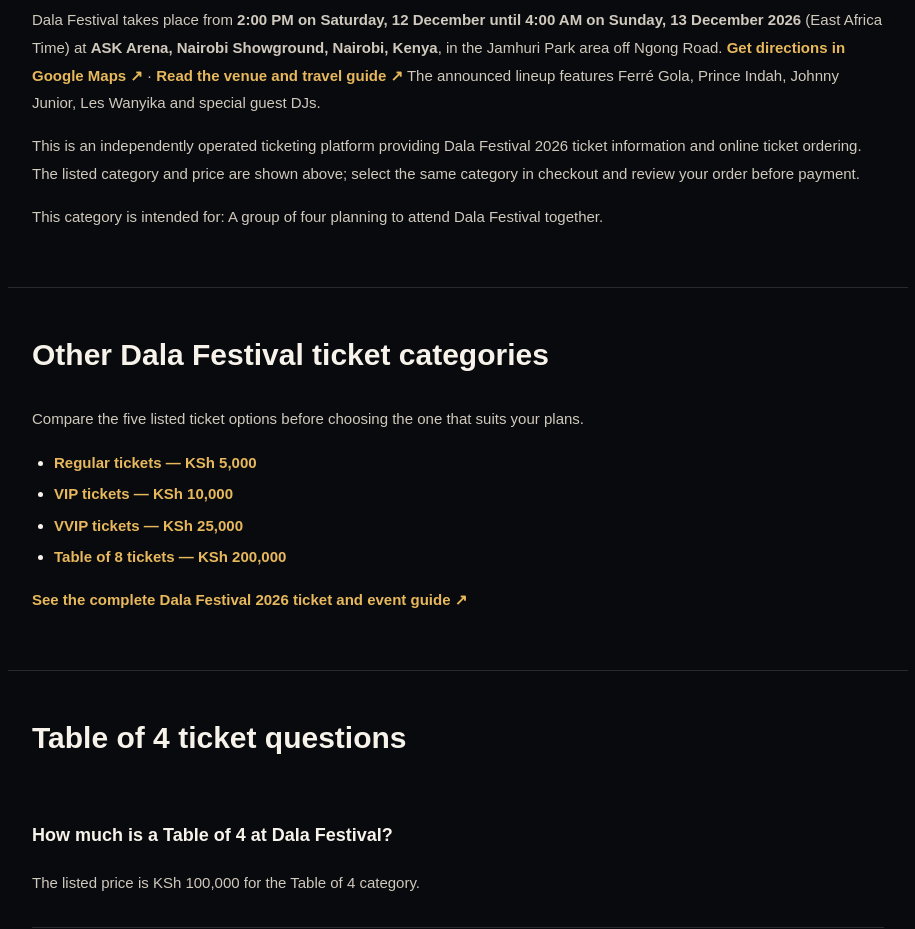
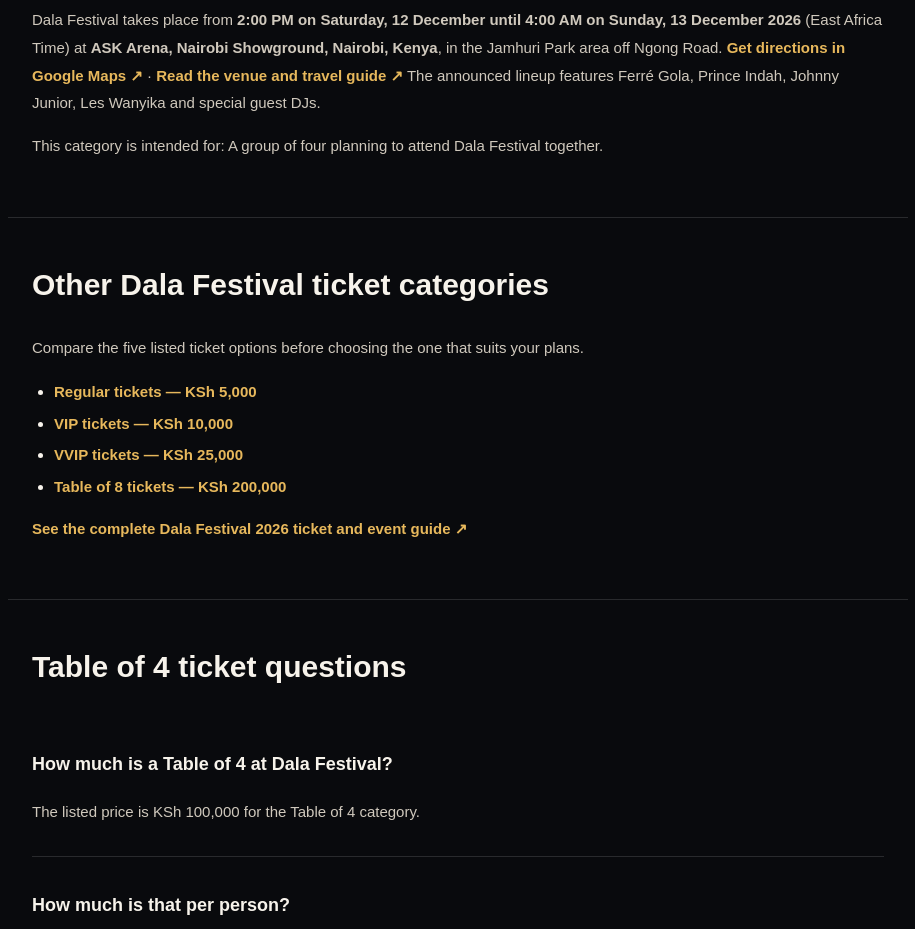
Before and after one commit to robinsonb254/dala-festival-ticketing, a Next.js app: page /tickets/table-of-4 in a window 1280 px wide. Shown: the part 940-1869 px from the top of the page, without its empty margins (182-1097 px from the left). Built offline with nearby package versions, Linux system fonts and the light colour scheme.

Commit message:
Remove positioning statement from ticket category pages

```diff
--- a/app/tickets/[category]/page.tsx
+++ b/app/tickets/[category]/page.tsx
@@ -164,7 +164,6 @@ export default async function TicketCategoryPage({
         <section style={{ ...sectionStyle, borderTop: "1px solid #292a2d" }}>
           <h2 style={{ fontSize: 30, marginTop: 0 }}>Dala Festival 2026 event details</h2>
           <p style={{ color: "#d0c9bd", lineHeight: 1.85 }}>Dala Festival takes place from <strong>2:00 PM on Saturday, 12 December until 4:00 AM on Sunday, 13 December 2026</strong> (East Africa Time) at <strong>ASK Arena, Nairobi Showground, Nairobi, Kenya</strong>, in the Jamhuri Park area off Ngong Road. <a href="https://www.google.com/maps/search/?api=1&query=ASK+Arena%2C+Nairobi+Showground%2C+Nairobi" target="_blank" rel="noreferrer" style={{ color: "#e7b85c", fontWeight: 800 }}>Get directions in Google Maps ↗</a> · <Link href="/#venue" style={linkStyle}>Read the venue and travel guide ↗</Link> The announced lineup features Ferré Gola, Prince Indah, Johnny Junior, Les Wanyika and special guest DJs.</p>
-          <p style={{ color: "#d0c9bd", lineHeight: 1.85 }}>This is an independently operated ticketing platform providing Dala Festival 2026 ticket information and online ticket ordering. The listed category and price are shown above; select the same category in checkout and review your order before payment.</p>
           <p style={{ color: "#d0c9bd", lineHeight: 1.85 }}>This category is intended for: {ticket.audience}</p>
         </section>
 
```
